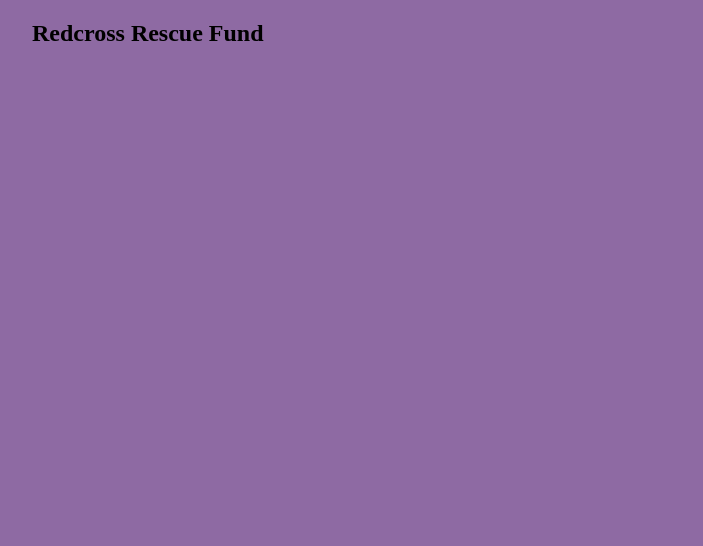
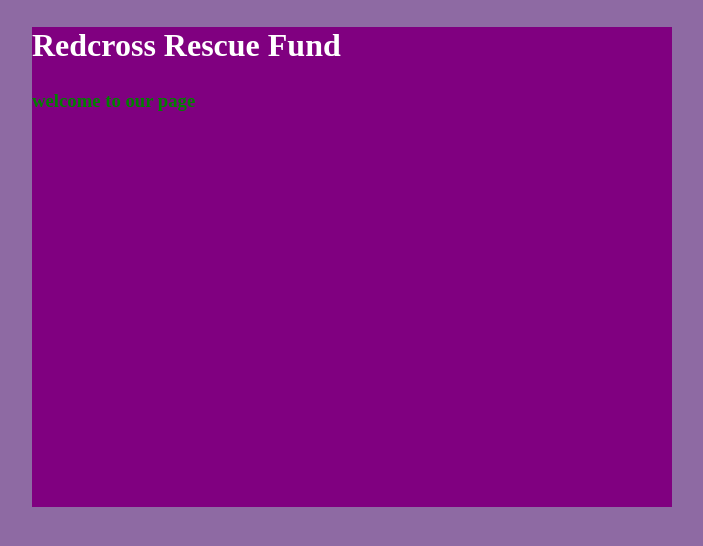
Before and after one commit to ancunningham/agvep, a plain HTML site: page index.html in a window 1280 px wide. Shown: the whole page, without its empty margins (288-991 px from the left). Drawn offline with Linux system fonts and the light colour scheme.

Commit message:
🚟📡 Updated with Glitch

```diff
--- a/index.html
+++ b/index.html
@@ -4,32 +4,43 @@
     <meta charset="utf-8" />
     <meta http-equiv="X-UA-Compatible" content="IE=edge" />
     <meta name="viewport" content="width=device-width, initial-scale=1" />
-
-  <title>index</title>
-  </head>
-<body style="background-color: rgb(142, 106, 163)">
- <!-- Inline CSS -->
-  <!--<h1 style="color:#444; text-align:center; border: 10px dotted blue; font-family: Arial Black;">
-    ON MY BLOCK
-  </h1>
-  <h1 style="text-align:right; border-left: 3px solid pink; background-color: rgba(240, 12, 168, 1);">
-    WELCOME
-  </h1> -->
-  <div style="background-imagine: url(https://picsum.photos/800/300); height: 60vh; width: 50vw; margin: 0 auto 0 auto;">
-    <h2>
-      Redcross Rescue Fund
-    </h2>
-  </div>
+    <title>index</title>
+    <style type="text/css">
+      body {
+        font size: 1em;
+      }
+      div {
+        background-image: url(
+            https://picsum.photos/800/300
+          )linear-gradient(rgba(0, 0, 0, 0), rgba(0, 0, 0, 1));
+        height: 60vh;
+        width: 50vw;
+        margin: 0 auto 0 auto;
+        background-color: purple;
+        background-size: cover;
+        background-position: center;
+        background-repeat: no-repeat;
+        color: #fff !important; /* white*/
+        textalign: center;
+      }
+      div h2 {
+        font-size: 2em;
+      }
+      div h3 {
+        color: green;
+      }
 
 
-
-
-
-
-
-
-
-
-
+    </style>
+  </head>
+  <body style="background-color: rgb(142, 106, 163)">
+    <div style="color:blue;">
+      <h2>
+        Redcross Rescue Fund
+      </h2>
+      <h3>
+        welcome to our page
+      </h3>
+    </div>
   </body>
 </html>
```
Also changed, not shown: anthony-2.html (added), 1 other file.
